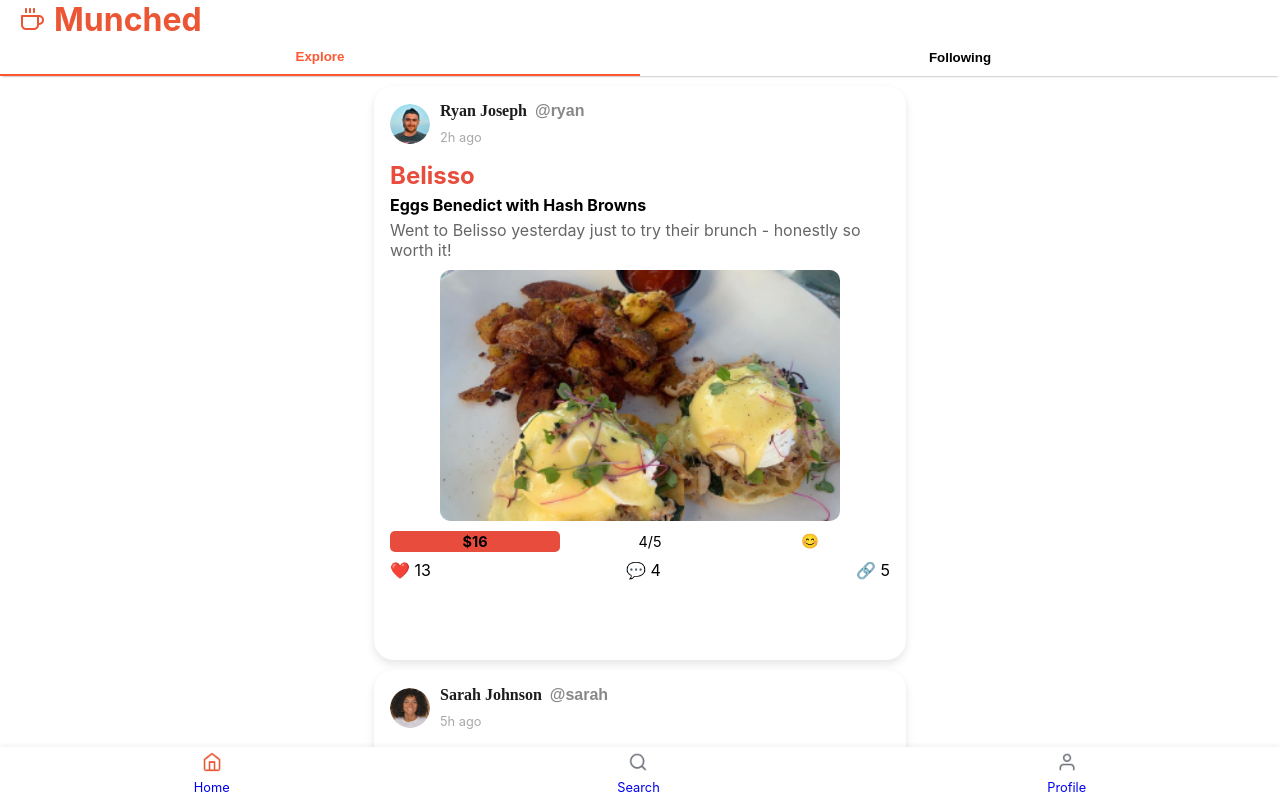
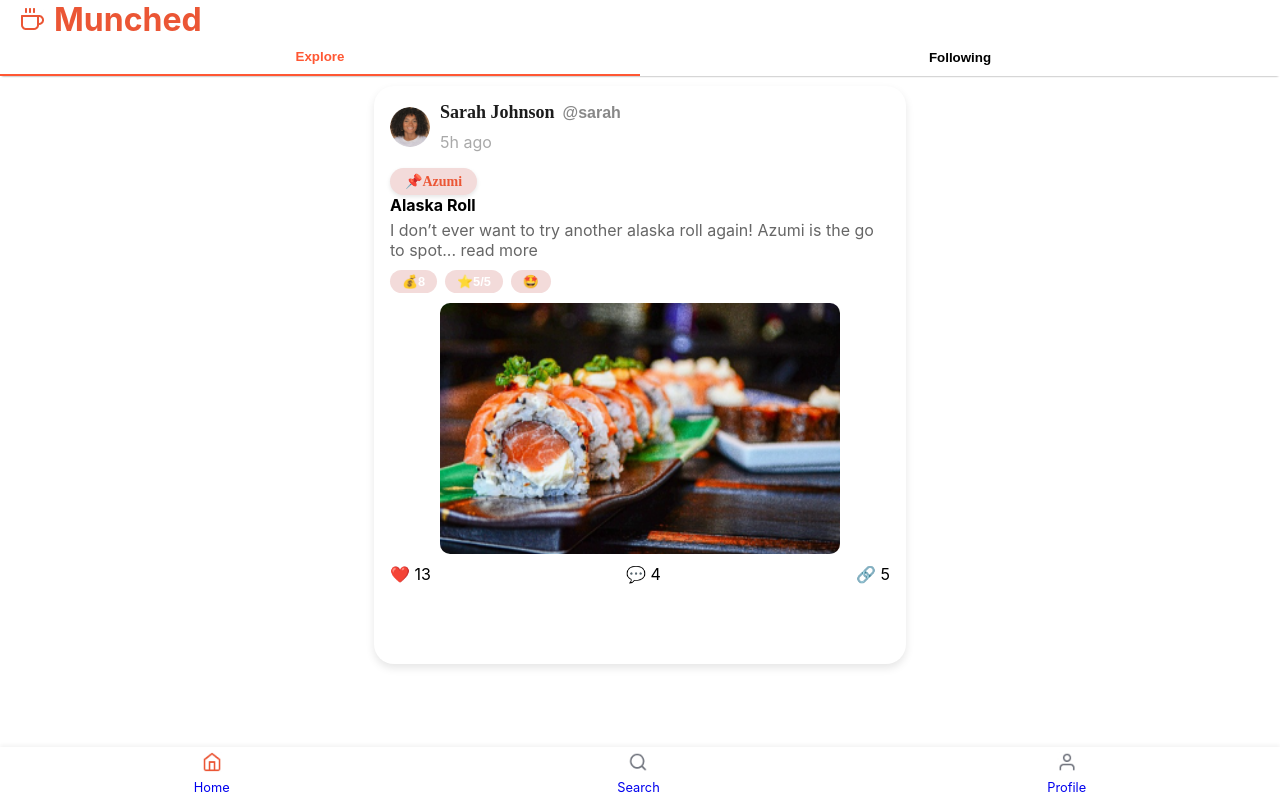
Before and after one commit to akaChenshunCodeMaster/productathon, a React (Create React App) app in the folder foody/: page / in a window 1280 px wide. Shown: the top 800 px of the page. Built offline with nearby package versions, Linux system fonts and the light colour scheme.

Commit message:
update on postcards

```diff
--- a/foody/src/components/Homepage.js
+++ b/foody/src/components/Homepage.js
@@ -11,20 +11,7 @@ import NavigationTabs from './NavigationTabs'; // Make sure to import the Naviga
 const HomePage = () => {
   // Assuming posts is an array of post objects with the needed properties
   const posts = [
-    {
-      name: 'Ryan Joseph',
-      username: 'ryan',
-      avatarSrc: userAvatar,
-      time: '2h',
-      location: 'Belisso',
-      title: 'Eggs Benedict with Hash Browns',
-      description: 'Went to Belisso yesterday just to try their brunch - honestly so worth it!',
-      imageSrc: image14,
-      price: '$16',
-      rating: '4/5',
-      mood: '😊',
 
-    },
 
     {
         name: 'Sarah Johnson',
@@ -35,7 +22,7 @@ const HomePage = () => {
         title: 'Alaska Roll',
         description: 'I don’t ever want to try another alaska roll again! Azumi is the go to spot... read more',
         imageSrc: alaskaroll,
-        price: '$8',
+        price: '8',
         rating: '5/5',
         mood: '🤩',
 
--- a/foody/src/components/PostCard.css
+++ b/foody/src/components/PostCard.css
@@ -1,4 +1,3 @@
-/* PostCard.css */
 .post-card {
   background: #FFFFFF;
   border-radius: 20px; /* Adjusted for a larger border radius */
@@ -37,7 +36,7 @@
   color: var(--Primary-Dark, #1C1C1C);
   text-align: center;
   font-family: "Geist Variable";
-    font-size: 16px;
+  font-size: 18px;
   font-style: normal;
 
   line-height: normal;
@@ -50,25 +49,47 @@
 .username {
   text-align: center;
   font-family: "Geist Variable";
-  font-size: 14px;
+  font-size: 6px;
   font-style: normal;
-  font-weight: bold;
   color: #555;
   line-height: normal;
 }
 
 .post-time {
   color: #999;
-    font-size: 0.8em;
+  font-size: 1em;
   /* Add a top margin if you want to push it down a bit */
   margin-top: 4px;
 }
 
-  .restaurant-name {
-    color: #E74C3C; /* Adjust color based on your Figma design */
-    font-weight: bold;
-    margin-bottom: 8px; /* Space between restaurant name and title */
+.restaurant-button {
+  font-size: 14px;
+  padding: 5px 15px;
+  margin: 0;
+  border-radius: 15px;
+  background-color: #F3DBDA;
+  color: #EB5635;
+  border: none;
+  cursor: pointer;
+  display: inline-flex;
+  align-items: center;
+  justify-content: center;
+  text-decoration: none;
+  box-shadow: 0px 2px 4px rgba(0, 0, 0, 0.1);
+  font-family: "Geist Variable";
+  font-weight: 600;
 }
+
+.restaurant-button .icon {
+
+  margin-right: 5px;
+}
+
+.restaurant-button a {
+  text-decoration: none;
+  color: inherit;
+}
+
 
 .post-title {
   font-size: 1em; /* Adjusted font size */
@@ -93,9 +114,48 @@
 .post-footer {
   display: flex;
   align-items: center;
-    justify-content: space-between;
-    font-size: 0.9em;
+  justify-content: start; /* Align to the start of the container */
 }
+
+.price-button {
+  padding: 4px 12px;
+  font-size: 0.8em;
+  border-radius: 20px;
+  background-color: #F3DBDA; /* Or any other color you prefer */
+  color: white;
+  border: none;
+  cursor: pointer;
+  margin-right: 8px;
+  font-weight: bold;
+}
+
+.rating-button {
+  padding: 4px 12px;
+  font-size: 0.8em;
+  border-radius: 20px;
+  background-color: #F3DBDA; /* Or any other color you prefer */
+  color: white;
+  border: none;
+  cursor: pointer;
+  margin-right: 8px;
+  font-weight: bold;
+}
+
+.mood-button {
+  padding: 4px 12px;
+  font-size: 0.8em;
+  border-radius: 20px;
+  background-color: #F3DBDA; /* Or any other color you prefer */
+  color: white;
+  border: none;
+  cursor: pointer;
+  margin-right: 8px;
+  font-weight: bold;
+}
+
+
+
+
 
 .post-interactions {
   display: flex;
--- a/foody/src/components/PostCard.js
+++ b/foody/src/components/PostCard.js
@@ -2,6 +2,7 @@
 import React from 'react';
 import './PostCard.css'; // Make sure to create this CSS file to style your component
 import { Link } from 'react-router-dom';
+
 
 
 const PostCard = ({name, username, avatarSrc, time, location, title, description, imageSrc, price, rating, mood }) => {
@@ -20,18 +21,26 @@ const PostCard = ({name, username, avatarSrc, time, location, title, description
       </div>
 
       <div className="post-body">
-        <div className="restaurant-name">
-        <Link to={`/restaurant/${location.replace(/\s+/g, '-').toLowerCase()}`}>{location}</Link>
-        </div>
+      <button className="restaurant-button">
+      📌 <Link to={`/restaurant/${location.replace(/\s+/g, '-').toLowerCase()}`}>{location}</Link>
+      </button>
+
         <Link to="/post" className="post-link"> {/* Fixed path for all posts */}
         <div className="post-title">{title}</div>
         <div className="post-description">{description}</div>
+        <div className="post-footer">
+  <button className="price-button">
+    <span className="price-icon">💰</span>{price}
+  </button>
+  <button className="rating-button">
+    <span className="rating-icon">⭐️</span>{rating}
+  </button>
+  <button className="mood-button">{mood}</button>
+</div>
+
+
         <img className="post-image" src={imageSrc} alt="Dish" />
-        <div className="post-footer">
-          <span className="price">{price}</span>
-          <span className="rating">{rating}</span>
-          <span className="mood">{mood}</span>
-        </div>
+
         </Link>
       </div>
       <div className="post-interactions">
```
Also changed, not shown: foody/src/assets/pin_icon.png (added). Lines whose indentation alone changed are shown as unchanged.
